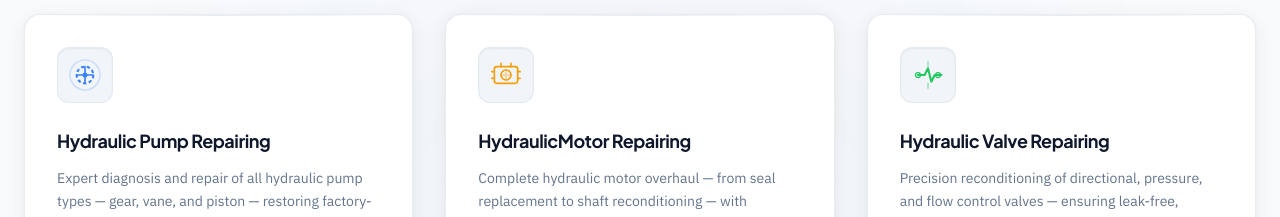
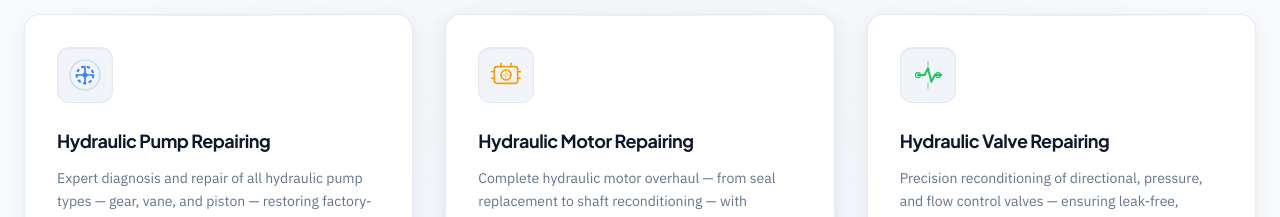
Before and after one commit to sleepyUjjal/indian-hydraulic-works, a Next.js app: page / in a window 1280 px wide. Shown: the part 1220-1437 px from the top of the page. Built offline with nearby package versions, Linux system fonts and the light colour scheme; no server answers.

Commit message:
fix: standardize service titles by adding hydraulic prefix and correcting spacing

```diff
--- a/src/components/sections/Services.js
+++ b/src/components/sections/Services.js
@@ -27,7 +27,7 @@ const SERVICES = [
     ),
   },
   {
-    title: "HydraulicMotor Repairing",
+    title: "Hydraulic Motor Repairing",
     description:
       "Complete hydraulic motor overhaul — from seal replacement to shaft reconditioning — with precision torque testing.",
     accent: "#f59e0b",
--- a/src/components/ui/ServiceDetailModal.js
+++ b/src/components/ui/ServiceDetailModal.js
@@ -10,7 +10,7 @@ import { useEffect } from "react";
    Uses existing product images from /public/products/
    ───────────────────────────────────────────── */
 const SERVICE_DETAILS = {
-  "Pump Repairing": {
+  "Hydraulic Pump Repairing": {
     heroImage: "/products/hydraulic-pump-v3.webp",
     gallery: [
       { src: "/products/rexroth-hydraulic-pump-v3.webp", label: "Rexroth Hydraulic Pump" },
@@ -31,7 +31,7 @@ const SERVICE_DETAILS = {
     turnaround: "2–5 working days",
     relatedProducts: ["rexroth-hydraulic-pump-pmp1", "gear-pump-pmp5", "hydraulic-axial-piston-pump-pmp3"],
   },
-  "Motor Repairing": {
+  "Hydraulic Motor Repairing": {
     heroImage: "/products/hydraulic-motor-v3.webp",
     gallery: [
       { src: "/products/intermot-hydraulic-motor-v3.webp", label: "Intermot Motor" },
@@ -51,7 +51,7 @@ const SERVICE_DETAILS = {
     turnaround: "3–7 working days",
     relatedProducts: ["hydraulic-motor-mtr1", "intermot-hydraulic-motor-mtr2"],
   },
-  "Valve Repairing": {
+  "Hydraulic Valve Repairing": {
     heroImage: "/products/hydraulic-valve-v3.webp",
     gallery: [
       { src: "/products/hydraulic-valve-v3.webp", label: "Directional Control Valve" },
```
